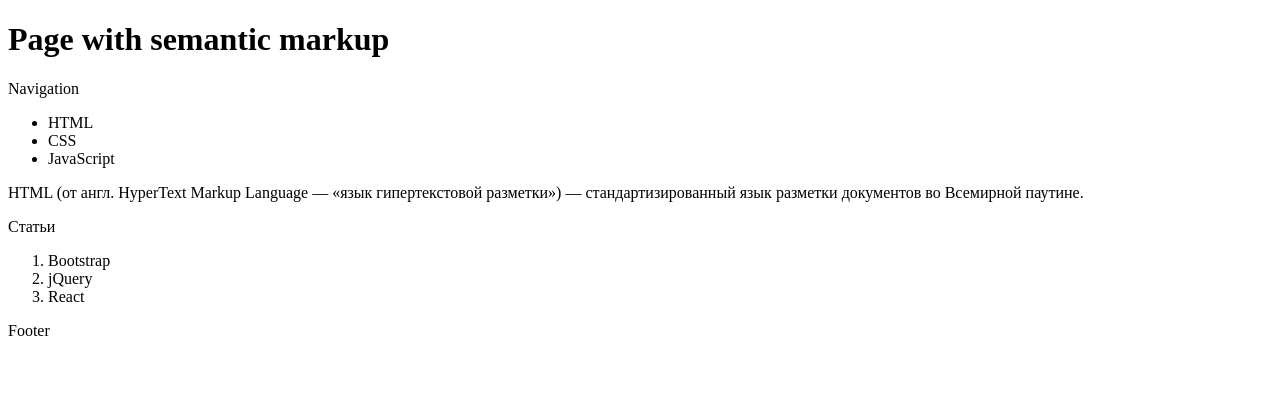
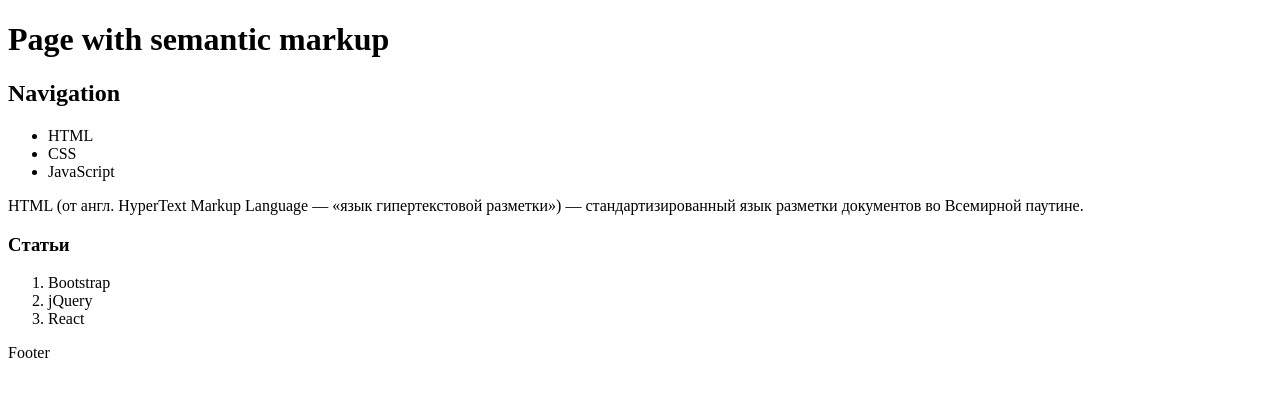
Before and after one commit to bratok11/HTML, a plain HTML site: page lesson3/task-2/semantic.html in a window 1280 px wide. Drawn offline with Linux system fonts and the light colour scheme.

Commit message:
Виправив помилки

```diff
--- a/lesson3/task-2/semantic.html
+++ b/lesson3/task-2/semantic.html
@@ -13,9 +13,9 @@
             <h1>Page with semantic markup</h1>
         </header>
         <!-- Заголовок первого уровня -->
-        <p>
+        <nav>
             <!-- Навигация -->
-            <p> Navigation</p>
+            <h2> Navigation </h2>
             <!-- Заголовок второго уровня -->
             <p>
                 <ul>
@@ -28,17 +28,17 @@
                     <!-- Элемент списка -->
                 </ul>
             </p>
-        </p>
+        </nav>
     </div>
     <div>
         <main>
             <!-- Основная (главная) часть сайта -->
             HTML (от англ. HyperText Markup Language — «язык гипертекстовой разметки») — стандартизированный язык разметки документов во Всемирной паутине.
-        </main>
+
             <!-- Параграф -->
             <p>
                 <!-- Секция -->
-            <p>Cтатьи</p>
+                <h3> Cтатьи </h3>
                 <!-- Заголовок третьего уровня -->
                 <p>
                     <!-- Статья -->
@@ -52,9 +52,8 @@
                         <!-- Элемент списка -->
                     </ol>
                 </p>
-
-
             </p>
+        </main>
     </div>
     <!-- Футер сайта -->
     <footer>
```
Lines whose indentation alone changed are shown as unchanged.
